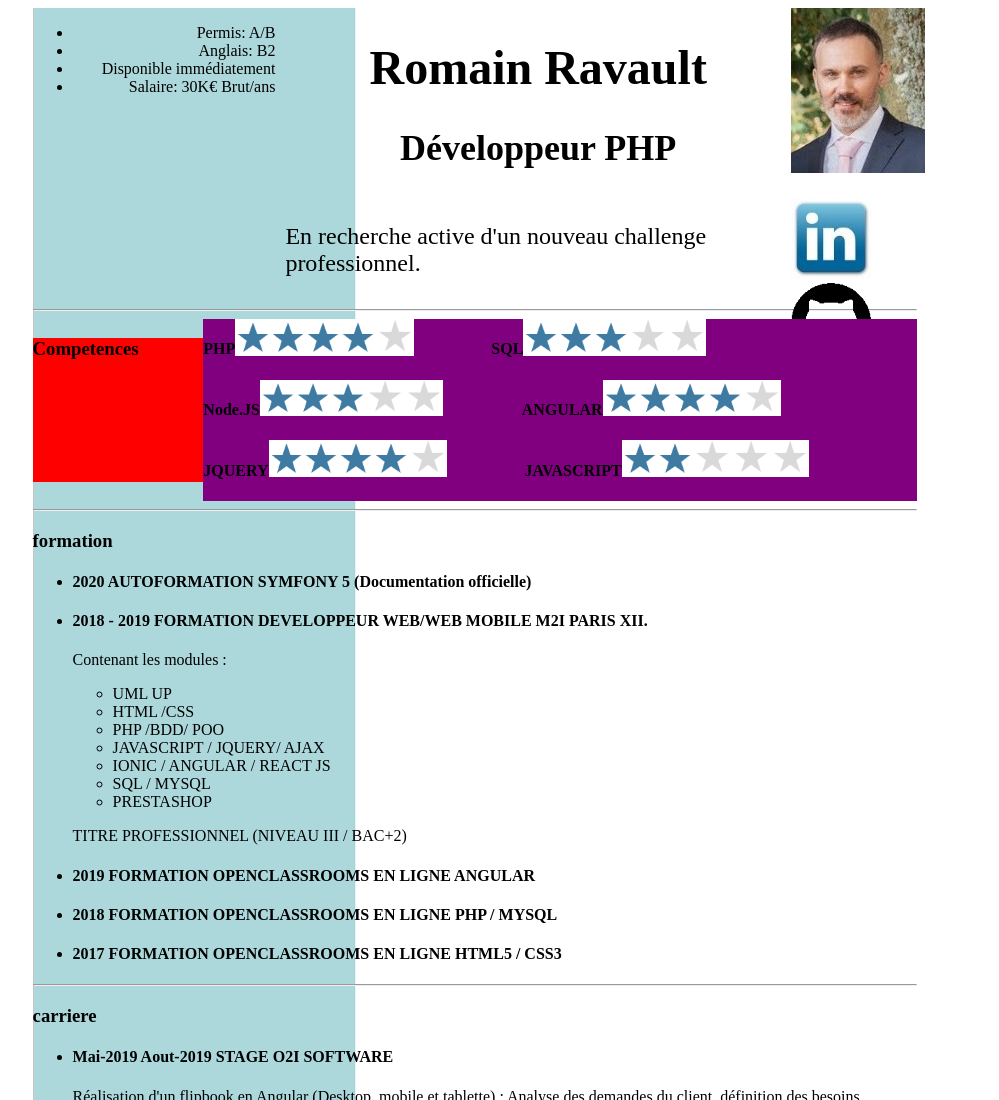
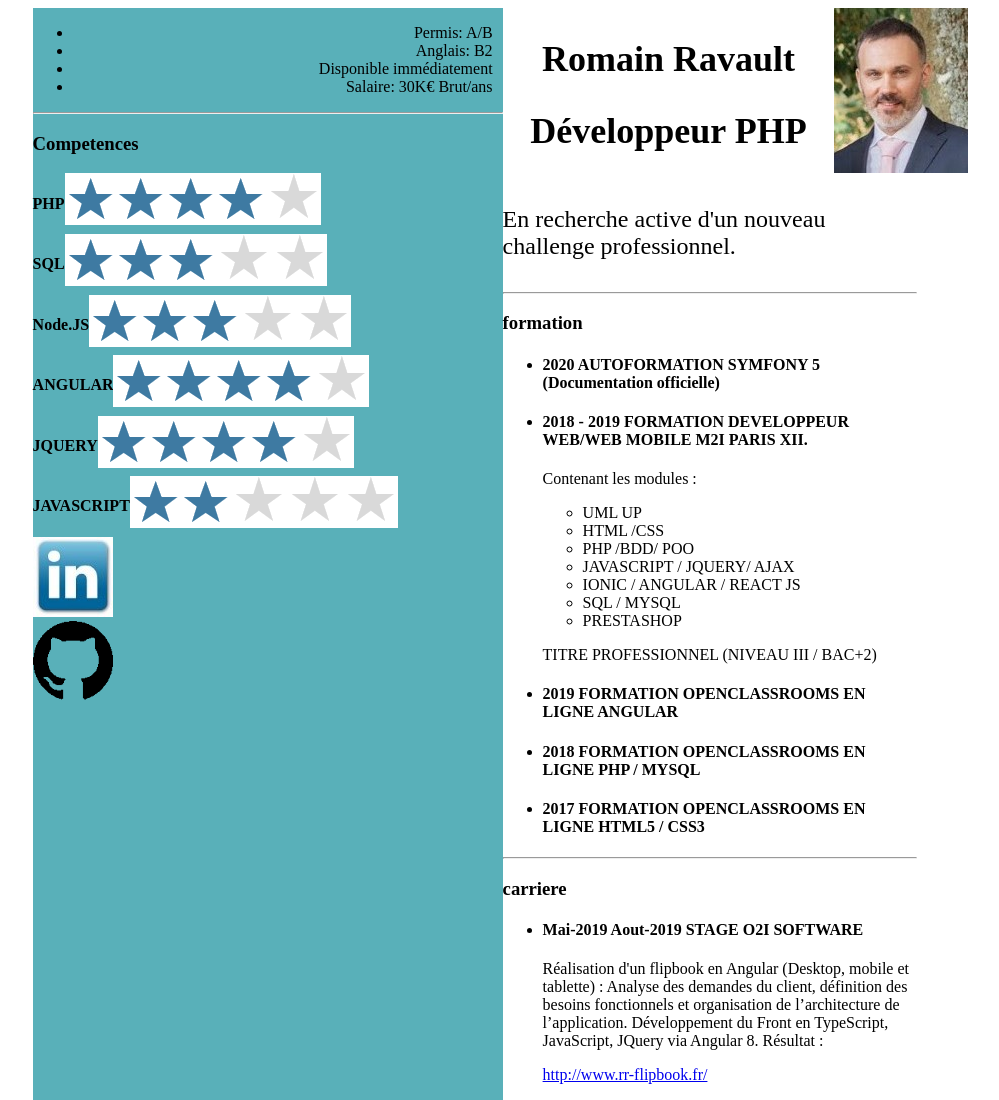
Before and after one commit to RomRav/inLineCv, a plain HTML site: page index.html in a window 1280 px wide. Shown: the top 1100 px of the page, without its empty margins (165-1164 px from the left). Drawn offline with Linux system fonts and the light colour scheme.

Commit message:
Add aside and section layout

```diff
--- a/index.html
+++ b/index.html
@@ -11,7 +11,7 @@
 
 <body>
     <div id="cv-page">
-        <div id="presentation">
+        <aside>
             <div id="pres-info">
                 <ul>
                     <li>Permis: A/B</li>
@@ -20,28 +20,7 @@
                     <li>Salaire: 30K€ Brut/ans</li>
                 </ul>
             </div>
-            <div id="pres-titre">
-                <div id="titre">
-                    <h1>Romain Ravault</h1>
-                    <h2>Développeur PHP</h2>
-                </div>
-                <div id="photo">
-                    <img src="images/photoId-1.jpg" alt="photo d'identité" title="Romain Ravault" />
-                </div>
-                <div id="pres-pres">
-                    <p>En recherche active d'un nouveau challenge professionnel.</p>
-                </div>
-                <div id="icones-liens">
-                    <a href="https://www.linkedin.com/in/romain-ravault-56005ab6/" target="_blank">
-                        <img src="images/icones/linkedIn.jpg" alt="logo LinkedIn" title="liens vers mon profil" />
-                    </a>
-                    <a href="https://github.com/RomRav" target="_blank">
-                        <img src="images/icones/gitHub.jpg.png" alt="logo GitHub" title="liens vers mon profil" />
-                    </a>
-                </div>
-            </div>
-        </div>
-        <hr>
+            <hr />
             <div id="competences">
                 <h3>Competences</h3>
                 <div id="comp-comp">
@@ -95,6 +74,31 @@
                     </div>
                 </div>
             </div>
+            <div id="icones-liens">
+                <a href="https://www.linkedin.com/in/romain-ravault-56005ab6/" target="_blank">
+                    <img src="images/icones/linkedIn.jpg" alt="logo LinkedIn" title="liens vers mon profil" />
+                </a>
+                <a href="https://github.com/RomRav" target="_blank">
+                    <img src="images/icones/gitHub.jpg.png" alt="logo GitHub" title="liens vers mon profil" />
+                </a>
+            </div>
+        </aside>
+        <section>
+            <div id="presentation">
+                <div id="pres-titre">
+                    <div id="titre">
+                        <h1>Romain Ravault</h1>
+                        <h2>Développeur PHP</h2>
+                    </div>
+                    <div id="photo">
+                        <img src="images/photoId-1.jpg" alt="photo d'identité" title="Romain Ravault" />
+                    </div>
+                    <div id="pres-pres">
+                        <p>En recherche active d'un nouveau challenge professionnel.</p>
+                    </div>
+
+                </div>
+            </div>
             <hr>
             <div id="formation">
                 <h3>formation</h3>
@@ -142,7 +146,8 @@
                     </li>
                     <li>
                         <h4>2013 - 2018 ADJOINT DU RESPONSABLE LOGISTIQUE / SAV:</h4>
-                    <p>planification des équipes, organisation de réunion quotidienne, suivi et pilotage des stocks –
+                        <p>planification des équipes, organisation de réunion quotidienne, suivi et pilotage des stocks
+                            –
                             Fnac</p>
                     </li>
                     <li>
@@ -172,6 +177,7 @@
                 </ul>
             </div>
     </div>
+    </section>
     <script src="jquery.js"></script>
     <script src="js.js"></script>
 </body>
--- a/style.css
+++ b/style.css
@@ -6,7 +6,12 @@ body{
     width: 70%;
     min-width: 300px;
     margin: auto;
-    background: url('images/fondecran.PNG') repeat-y ;
+
+    display: flex;
+}
+
+aside{
+    background-color: #59B0B9;
 }
 
 #presentation{
@@ -61,18 +66,16 @@ body{
 }
 
 #competences{
-    display: flex;
 }
 
 #competences h3{
     width: 460px;
-    background-color: red;
+    /* background-color: red; */
 }
 
 #comp-comp{
-    display: flex;
     flex-wrap: wrap;
-    background-color: purple;
+    /* background-color: purple; */
 }
 
 #comp-comp div{
```
Lines whose indentation alone changed are shown as unchanged.
